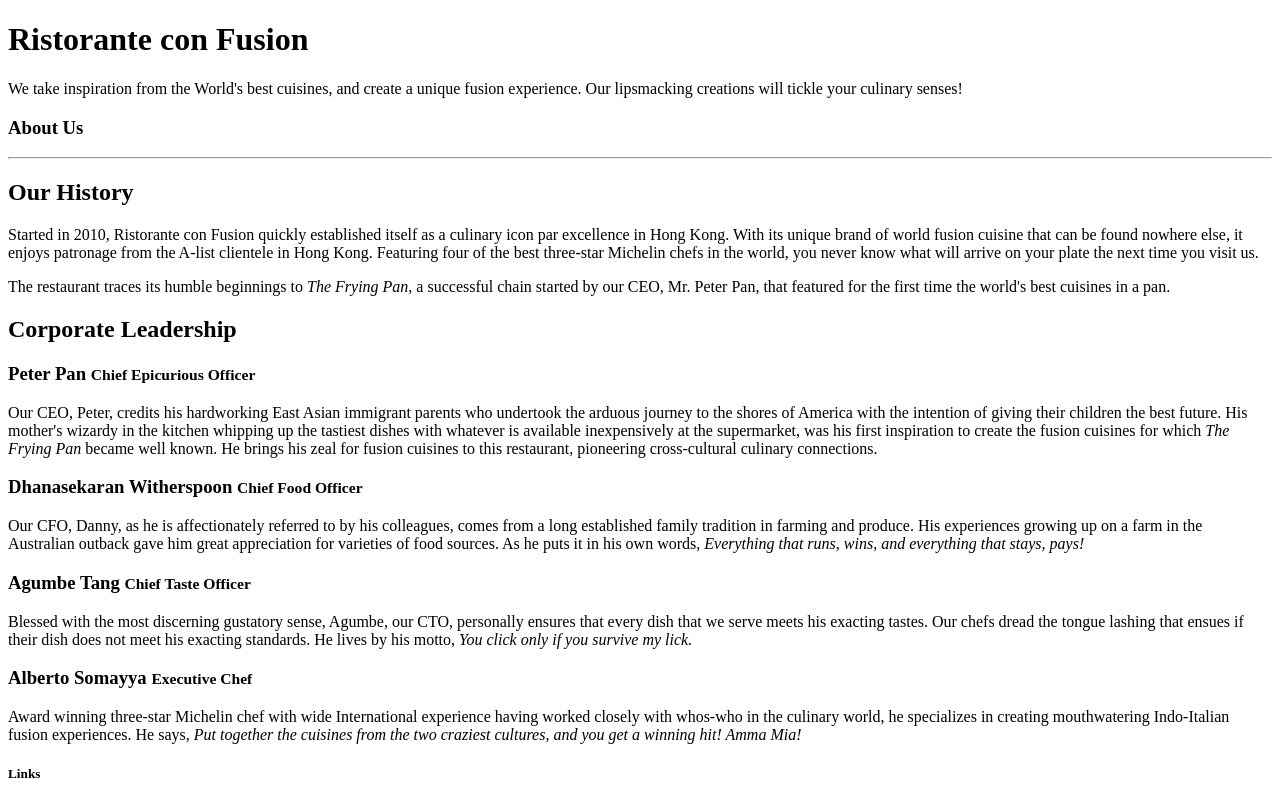
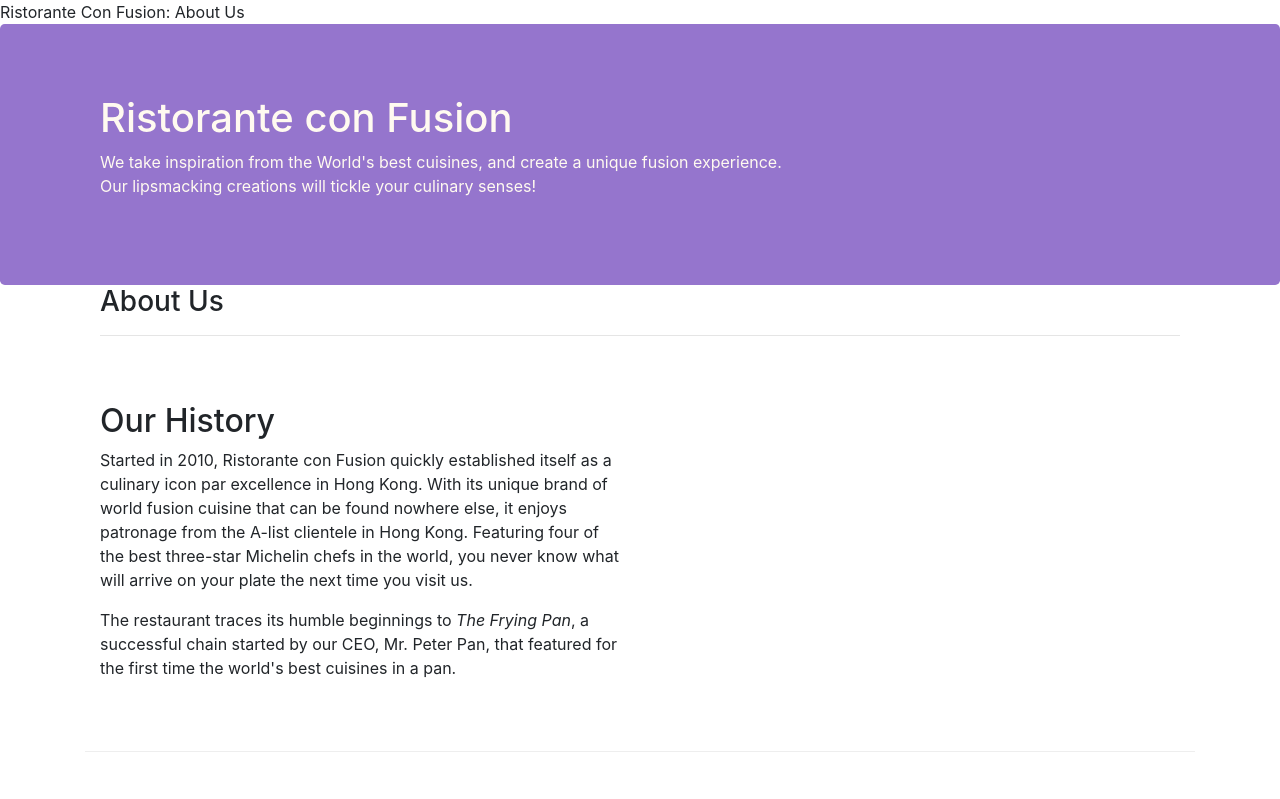
Before and after one commit to goanna72/bootstrap-test, a website: page aboutus.html in a window 1280 px wide. Shown: the top 799 px of the page. Drawn offline with nearby package versions, Linux system fonts and the light colour scheme.

Commit message:
Corrections to Assignment 1

```diff
--- a/aboutus.html
+++ b/aboutus.html
@@ -2,6 +2,14 @@
 <html lang="en">
 
 <head>
+     <!-- Required meta tags always come first -->
+     <meta charset="utf-8">
+     <meta name="viewport" content="width=device-width, initial-scale=1, shrink-to-fit=no">
+     <meta http-equiv="x-ua-compatible" content="ie=edge">
+
+     <!-- Bootstrap CSS -->
+     <link rel="stylesheet" href="node_modules/bootstrap/dist/css/bootstrap.min.css">
+     <link rel="stylesheet" href="css/styles.css"
 
     <title>Ristorante Con Fusion: About Us</title>
 
@@ -12,9 +20,11 @@
     <header class="jumbotron">
         <div class="container">
             <div class="row row-header">
-                <div class="col-12 col-sm-6">
+                <div class="col-12">
                     <h1>Ristorante con Fusion</h1>
-                    <p>We take inspiration from the World's best cuisines, and create a unique fusion experience. Our lipsmacking creations will tickle your culinary senses!</p>
+                    <p>We take inspiration from the World's best cuisines, and create a unique fusion experience.
+                        <br>
+                    Our lipsmacking creations will tickle your culinary senses!</p>
                 </div>
                 <div class="col-12 col-sm">
                 </div>
@@ -22,16 +32,16 @@
         </div>
     </header>
 
-    <div>
-        <div>
-            <div>
+    <div class="container">
+        <div class="row row-header">
+            <div class="col-12">
                <h3>About Us</h3>
                <hr>
             </div>
         </div>
 
-        <div>
-            <div>
+        <div class="row row-content">
+            <div class="col-12 col-sm-6">
                 <h2>Our History</h2>
                 <p>Started in 2010, Ristorante con Fusion quickly established itself as a culinary icon par excellence in Hong Kong. With its unique brand of world fusion cuisine that can be found nowhere else, it enjoys patronage from the A-list clientele in Hong Kong.  Featuring four of the best three-star Michelin chefs in the world, you never know what will arrive on your plate the next time you visit us.</p>
                 <p>The restaurant traces its humble beginnings to <em>The Frying Pan</em>, a successful chain started by our CEO, Mr. Peter Pan, that featured for the first time the world's best cuisines in a pan.</p>
@@ -41,17 +51,17 @@
         </div>
 
 
-        <div>
-            <div>
+        <div class="row row-content align-items-center">
+            <div class="col-12">
                 <h2>Corporate Leadership</h2>
                 <h3>Peter Pan <small>Chief Epicurious Officer</small></h3>
-                <p>Our CEO, Peter, credits his hardworking East Asian immigrant parents who undertook the arduous journey to the shores of America with the intention of giving their children the best future. His mother's wizardy in the kitchen whipping up the tastiest dishes with whatever is available inexpensively at the supermarket, was his first inspiration to create the fusion cuisines for which <em>The Frying Pan</em> became well known. He brings his zeal for fusion cuisines to this restaurant, pioneering cross-cultural culinary connections.</p>
+                <p class="d-none d-sm-block">Our CEO, Peter, credits his hardworking East Asian immigrant parents who undertook the arduous journey to the shores of America with the intention of giving their children the best future. His mother's wizardy in the kitchen whipping up the tastiest dishes with whatever is available inexpensively at the supermarket, was his first inspiration to create the fusion cuisines for which <em>The Frying Pan</em> became well known. He brings his zeal for fusion cuisines to this restaurant, pioneering cross-cultural culinary connections.</p>
                 <h3>Dhanasekaran Witherspoon <small>Chief Food Officer</small></h3>
-                <p>Our CFO, Danny, as he is affectionately referred to by his colleagues, comes from a long established family tradition in farming and produce. His experiences growing up on a farm in the Australian outback gave him great appreciation for varieties of food sources. As he puts it in his own words, <em>Everything that runs, wins, and everything that stays, pays!</em></p>
+                <p class="d-none d-sm-block">Our CFO, Danny, as he is affectionately referred to by his colleagues, comes from a long established family tradition in farming and produce. His experiences growing up on a farm in the Australian outback gave him great appreciation for varieties of food sources. As he puts it in his own words, <em>Everything that runs, wins, and everything that stays, pays!</em></p>
                 <h3>Agumbe Tang <small>Chief Taste Officer</small></h3>
-                <p>Blessed with the most discerning gustatory sense, Agumbe, our CTO, personally ensures that every dish that we serve meets his exacting tastes. Our chefs dread the tongue lashing that ensues if their dish does not meet his exacting standards. He lives by his motto, <em>You click only if you survive my lick.</em></p>
+                <p class="d-none d-sm-block">Blessed with the most discerning gustatory sense, Agumbe, our CTO, personally ensures that every dish that we serve meets his exacting tastes. Our chefs dread the tongue lashing that ensues if their dish does not meet his exacting standards. He lives by his motto, <em>You click only if you survive my lick.</em></p>
                 <h3>Alberto Somayya <small>Executive Chef</small></h3>
-                <p>Award winning three-star Michelin chef with wide International experience having worked closely with whos-who in the culinary world, he specializes in creating mouthwatering Indo-Italian fusion experiences. He says, <em>Put together the cuisines from the two craziest cultures, and you get a winning hit! Amma Mia!</em></p>
+                <p class="d-none d-sm-block">Award winning three-star Michelin chef with wide International experience having worked closely with whos-who in the culinary world, he specializes in creating mouthwatering Indo-Italian fusion experiences. He says, <em>Put together the cuisines from the two craziest cultures, and you get a winning hit! Amma Mia!</em></p>
             </div>
        </div>
 
@@ -99,6 +109,12 @@
         </div>
     </footer>
 
+      <!-- jQuery first, then Popper.js, then Bootstrap JS. -->
+      <script src="node_modules/jquery/dist/jquery.slim.min.js"></script>
+      <script src="node_modules/popper.js/dist/umd/popper.min.js"></script>
+      <script src="node_modules/bootstrap/dist/js/bootstrap.min.js"></script>
+
+
 </body>
 
 </html>
```
